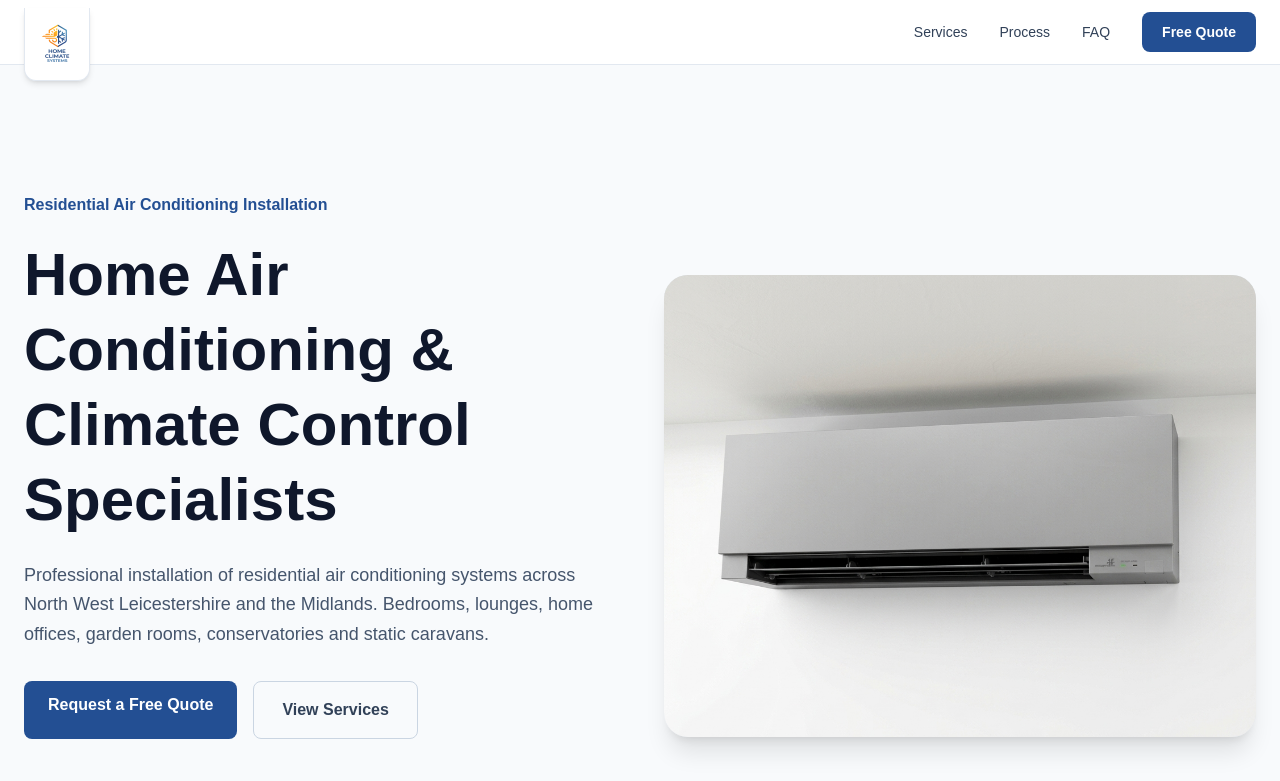
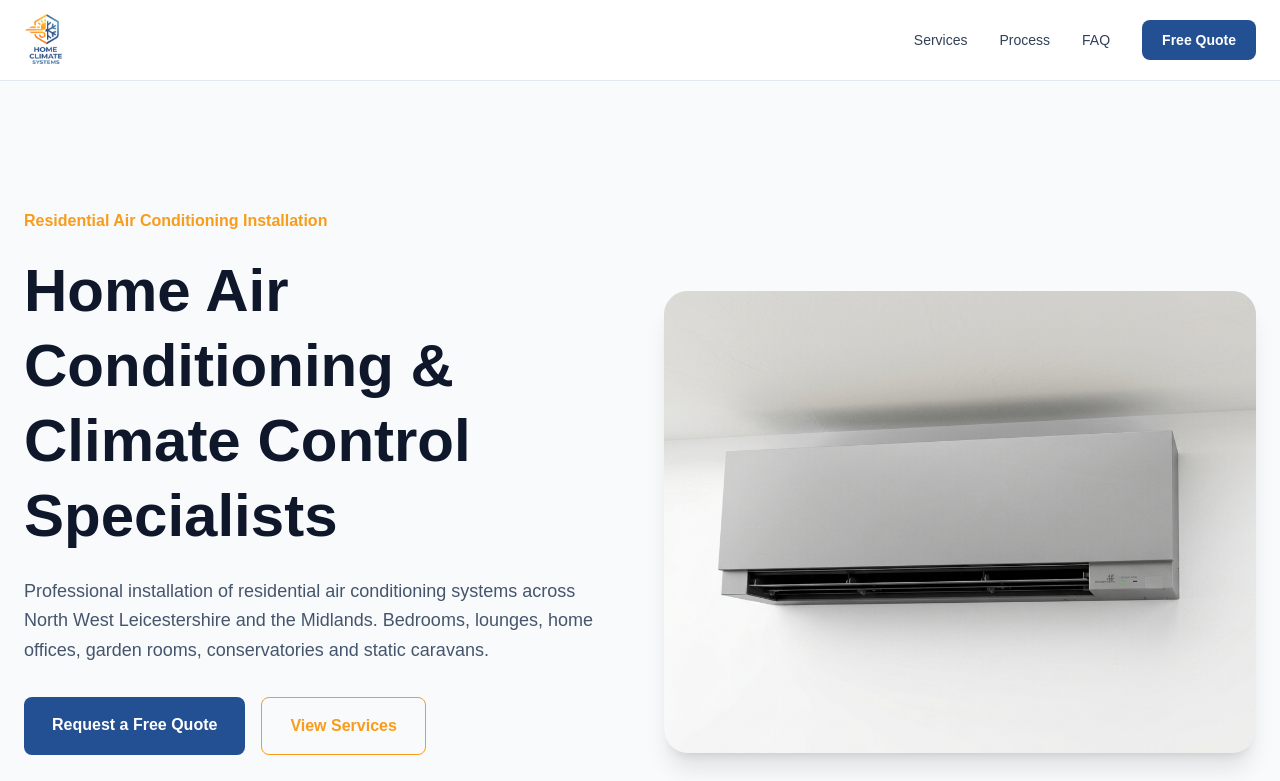
Before and after one commit to oliemery311/home-climate-website, a Next.js app: page / in a window 1280 px wide. Shown: the top 781 px of the page. Built offline with nearby package versions, Linux system fonts and the light colour scheme.

Commit message:
Update header again and more branding

```diff
--- a/src/components/layout/Header.tsx
+++ b/src/components/layout/Header.tsx
@@ -1,18 +1,33 @@
+"use client";
+
+import { useEffect, useState } from "react";
+
 export default function Header() {
+  const [scrolled, setScrolled] = useState(false);
+
+  useEffect(() => {
+    const handleScroll = () => {
+      setScrolled(window.scrollY > 20);
+    };
+
+    window.addEventListener("scroll", handleScroll);
+    return () => window.removeEventListener("scroll", handleScroll);
+  }, []);
+
   return (
-    <header className="sticky top-0 z-50 border-b border-slate-200 bg-white/90 backdrop-blur">
-      {/* Reduced height from h-20 to h-16, added px-4 */}
-      <div className="container flex h-16 items-center justify-between px-4">
-
-        {/* Floating Logo Badge Container */}
-        <a
-          href="#"
-          className="relative z-10 -mb-6 flex items-center rounded-b-xl border border-t-0 border-slate-200 bg-white px-4 py-3 shadow-md transition-transform hover:scale-[1.02]"
-        >
+    <header className="sticky top-0 z-50 border-b border-slate-200 bg-white/90 backdrop-blur transition-all duration-300">
+      <div
+        className={`container flex items-center justify-between px-4 transition-all duration-300 ${
+          scrolled ? "h-14" : "h-20"
+        }`}
+      >
+        <a href="#">
           <img
             src="/logo.png"
             alt="Home Climate Systems"
-            className="h-12 w-auto object-contain"
+            className={`w-auto transition-all duration-300 ${
+              scrolled ? "h-10" : "h-16"
+            }`}
           />
         </a>
 
--- a/src/components/sections/Hero.tsx
+++ b/src/components/sections/Hero.tsx
@@ -7,7 +7,7 @@ export default function Hero() {
 
         <div>
 
-          <p className="mb-5 font-semibold text-[var(--hcs-blue)]">
+          <p className="mb-5 font-semibold text-[var(--hcs-orange)]">
             Residential Air Conditioning Installation
           </p>
 
@@ -49,7 +49,7 @@ export default function Hero() {
 
             <a
               href="#quote"
-              className="rounded-lg bg-[var(--hcs-blue)] px-6 py-3 font-semibold text-white transition hover:opacity-90"
+              className="rounded-lg bg-[var(--hcs-blue)] px-7 py-4 font-semibold text-white transition hover:opacity-90"
             >
               Request a Free Quote
             </a>
@@ -60,12 +60,12 @@ export default function Hero() {
               className="
               rounded-lg
               border
-              border-slate-300
+              border-[var(--hcs-orange)]
               px-7
               py-4
               font-semibold
-              text-slate-700
-              hover:bg-white
+              text-[var(--hcs-orange)]
+              hover:bg-[var(--hcs-orange)]/10
               "
             >
               View Services
--- a/src/components/sections/Process.tsx
+++ b/src/components/sections/Process.tsx
@@ -57,7 +57,7 @@ w-10
 items-center
 justify-center
 rounded-full
-bg-[var(--hcs-blue)]
+bg-[var(--hcs-orange)]
 font-bold
 text-white
 ">
--- a/src/components/sections/QuoteCTA.tsx
+++ b/src/components/sections/QuoteCTA.tsx
@@ -17,6 +17,7 @@ text-white
 <h2 className="
 text-3xl
 font-bold
+text-[var(--hcs-orange-light)]
 md:text-4xl
 ">
 Ready to make your home more comfortable?
```
